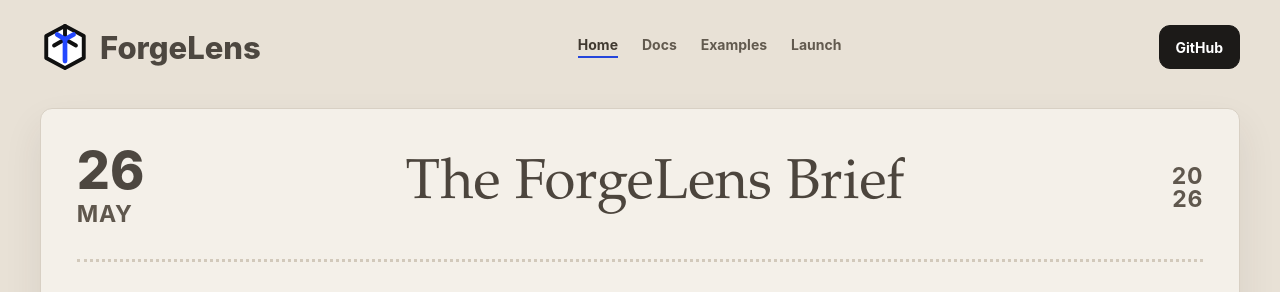
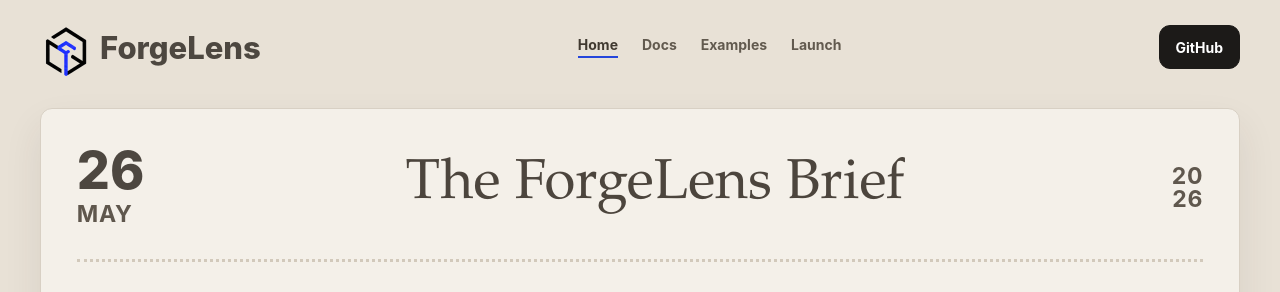
Before and after one commit to tawachdev/forgelens, an Astro site in the folder site/: page / in a window 1280 px wide. Shown: the top 292 px of the page. Built offline with nearby package versions, Linux system fonts and the light colour scheme; Astro itself is replaced by a stand-in of ours.

Commit message:
fix(site): restore official-style logo image in brand mark

```diff
--- a/site/src/components/BrandMark.astro
+++ b/site/src/components/BrandMark.astro
@@ -1,8 +1 @@
-<svg class="logo-svg" viewBox="0 0 64 64" aria-hidden="true">
-  <path d="M32 5 56 18v28L32 59 8 46V18Z" fill="#fff" stroke="#101010" stroke-width="5" stroke-linejoin="round" />
-  <path d="M32 5v17L46 30" fill="none" stroke="#101010" stroke-width="5" stroke-linecap="round" stroke-linejoin="round" />
-  <path d="M32 22 18 30" fill="none" stroke="#101010" stroke-width="5" stroke-linecap="round" stroke-linejoin="round" />
-  <path d="M32 22v28" fill="none" stroke="#2448ff" stroke-width="6" stroke-linecap="round" stroke-linejoin="round" />
-  <path d="M32 22 22 16" fill="none" stroke="#2448ff" stroke-width="6" stroke-linecap="round" stroke-linejoin="round" />
-  <path d="M32 22 43 16" fill="none" stroke="#2448ff" stroke-width="6" stroke-linecap="round" stroke-linejoin="round" />
-</svg>
+<img class="logo-svg" src="/brand-logo.png" alt="" aria-hidden="true" />
```
Also changed, not shown: site/public/brand-logo.png (added).
